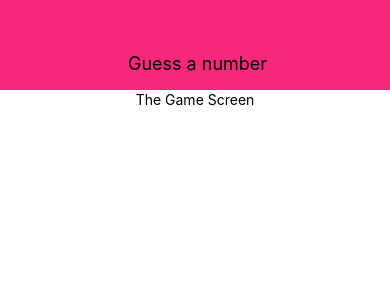
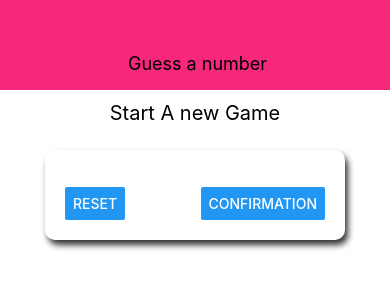
Before and after one commit to petitsarr/Guess-number, a React Native app: screen / in a window 390 px wide. Shown: the top 300 px of the page. Built offline with nearby package versions, Linux system fonts and the light colour scheme.

Commit message:
Styling_card

```diff
--- a/screens/StartGameScreen.js
+++ b/screens/StartGameScreen.js
@@ -1,10 +1,17 @@
 import React from 'react' ;
-import {StyleSheet , View , Text ,TextInput} from 'react-native'
+import {StyleSheet , View , Text ,TextInput, Button} from 'react-native'
 
  const StartGameScreen = () => {
     return (
        <View style = {styles.screen}>
-       <Text> The Game Screen </Text>
+       <Text style = {styles.title}> Start A new Game </Text>
+       <View style = {styles.inputContainer}>
+       <TextInput/>
+       <View style = {styles.buttonContainer}>
+       <Button title = "Reset" onPress = {()=>{}} />
+       <Button title ='Confirmation'  onPress = {()=>{}} />
+       </View>
+       </View>
        </View>
     )
 }
@@ -13,6 +20,32 @@
        flex : 1  ,
        padding : 1 ,
        alignItems  : "center"
+   } ,
+   inputContainer : {
+ width : 300 ,
+ maxWidth : "80%" ,
+ shadowColor : "black" ,
+ shadowOffset : {
+    width : 3 ,
+    height : 5
+ } ,
+ elevation : 8  ,
+ shadowRadius : 6 ,
+ shadowOpacity : 0.8 ,
+ padding  : 20 ,
+ borderRadius : 10 ,
+ backgroundColor :"white",
+ marginTop : 15
+   },
+   buttonContainer : {
+  flexDirection :"row" ,
+  width : "100%" ,
+  justifyContent :"space-between" ,
+
+   } ,
+   title : {
+   fontSize : 20  ,
+   marginVertical : 10
    }
 })
 export default StartGameScreen ;
```
